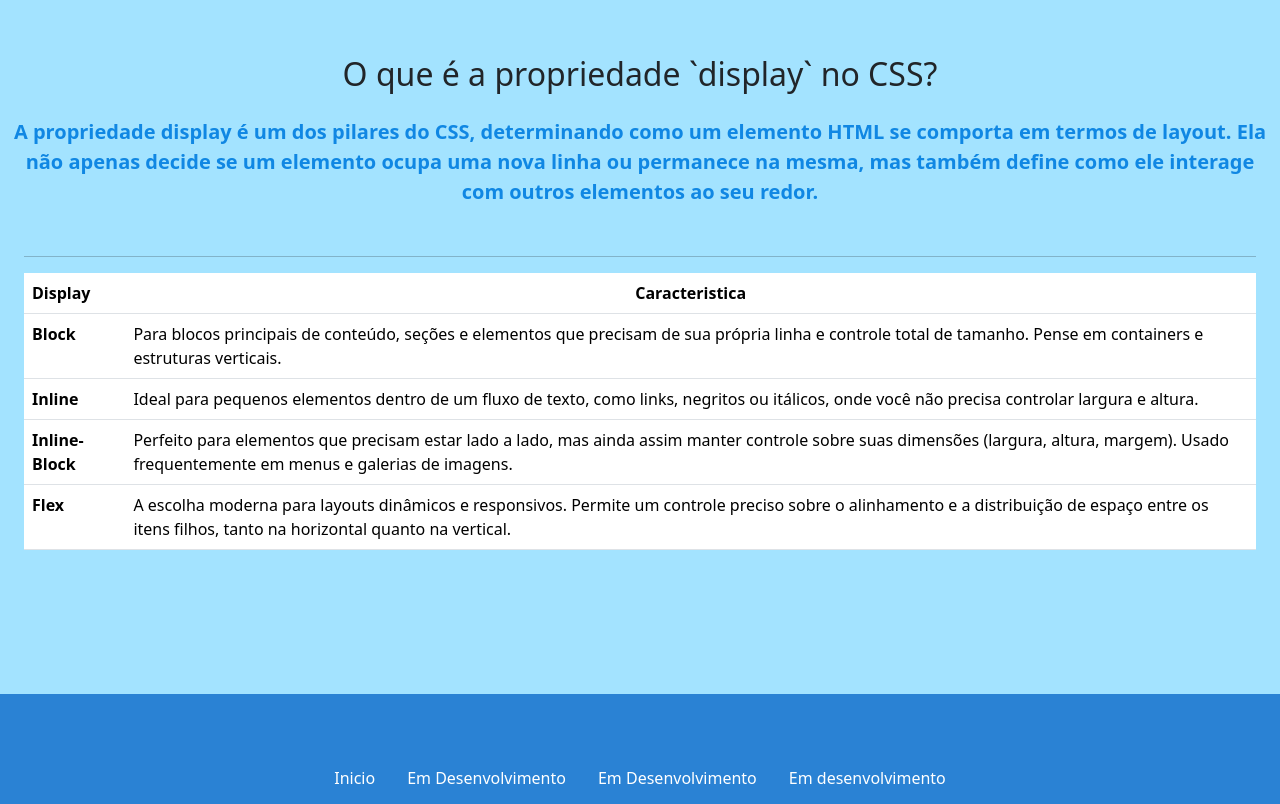
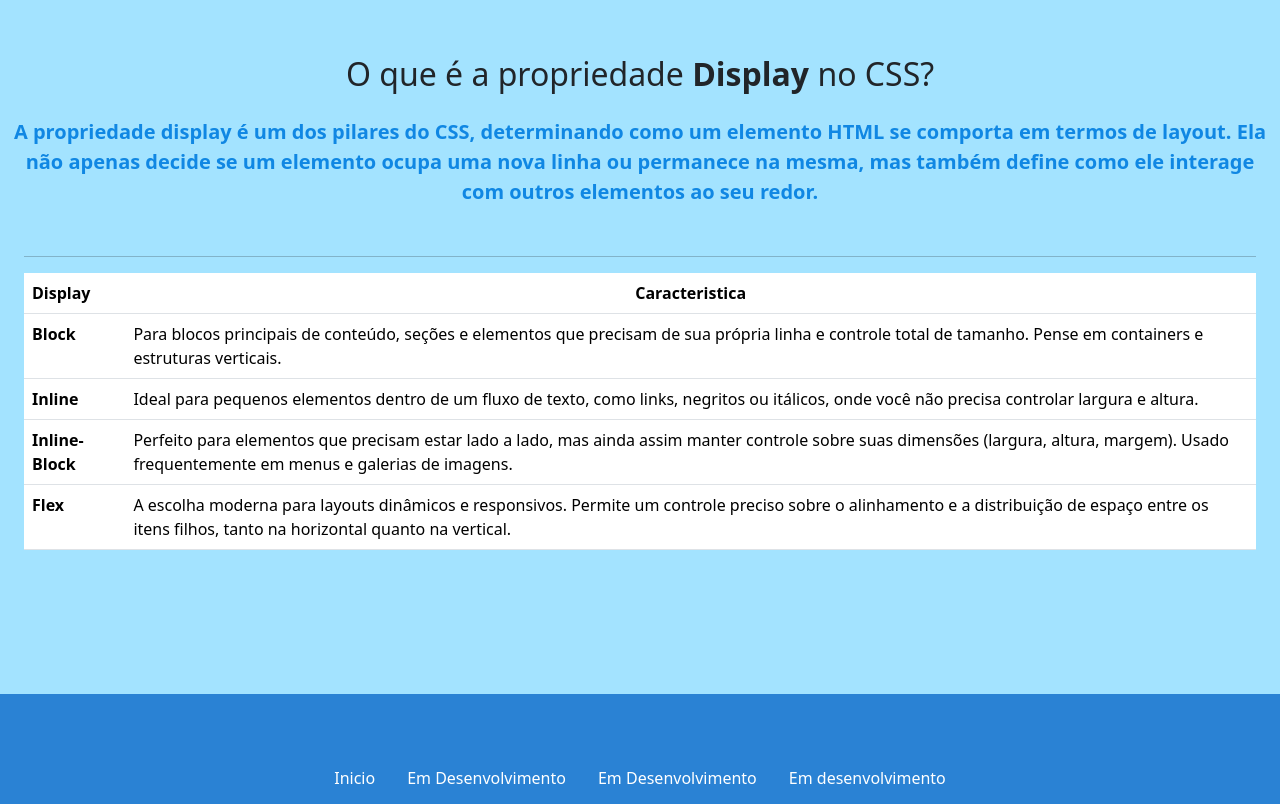
Before and after one commit to DeveloperSenai/devsistemas, a plain HTML site: page index.html in a window 1280 px wide. Shown: the part 1002-1806 px from the top of the page. Drawn offline with nearby package versions, Linux system fonts and the light colour scheme.

Commit message:
Add files via upload

```diff
--- a/index.html
+++ b/index.html
@@ -4,7 +4,8 @@
 <head>
     <meta charset="utf-8">
     <meta name="viewport" content="width=device-width, initial-scale=1">
-    <title>Bootstrap demo</title>
+    <title>ExplainProject</title>
+    <link rel="shortcut icon" href="https://img.icons8.com/ios/50/widescreen-tv.png" type="image/x-icon">
     <link href="https://cdn.jsdelivr.net/npm/bootstrap@5.3.7/dist/css/bootstrap.min.css" rel="stylesheet"
         integrity="sha384-LN+7fdVzj6u52u30Kp6M/trliBMCMKTyK833zpbD+pXdCLuTusPj697FH4R/5mcr" crossorigin="anonymous">
     <link rel="stylesheet" href="./css/colors.css">
@@ -130,7 +131,7 @@
 
         <div style="height: 50vh;" class="d-flex flex-column justify-content-center align-items-center mt-5">
 
-            <h2 class="mt-5 pt-5">O que é a propriedade `display` no CSS?</h2>
+            <h2  style="text-align: center;" class="mt-5 pt-5">O que é a propriedade <b>Display</b> no CSS?</h2>
 
 
             <p style="font-weight: bold;text-align: center;font-size: 20px; color: #1087e3;" class="pt-3">
```
